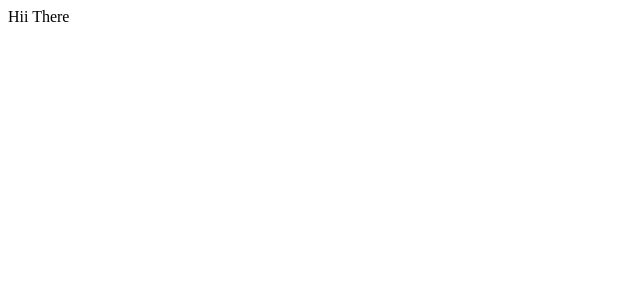
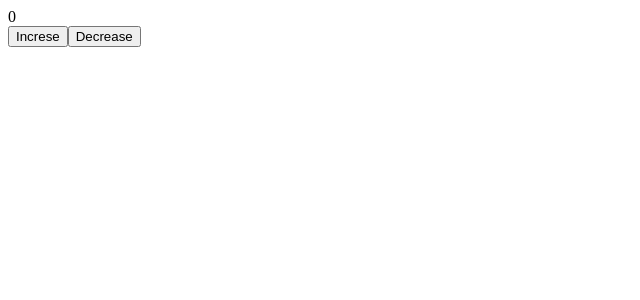
Before and after one commit to ABC11xyz/PropDrill-Context-API-Recoil, a React (Vite) app: page / in a window 1280 px wide. Shown: the top 300 px of the page, without its empty margins (0-640 px from the left). Built offline with nearby package versions, Linux system fonts and the light colour scheme.

Commit message:
we do like this

```diff
--- a/src/App.jsx
+++ b/src/App.jsx
@@ -1,11 +1,28 @@
-import React from 'react'
+import React, { useState } from 'react'
 
 const App = () => {
+
+  const [count , setCount] = useState(0);
+
   return (
     <div>
-      Hii There
+      <Count count = {count}/>
+      <Buttons count = {count} setCount = {setCount} />
     </div>
   )
 }
 
+function Count ({count}) {
+  return <div>
+    {count}
+  </div>
+}
+
+function Buttons ({count , setCount}) {
+ return <div>
+  <button onClick={() => (setCount(count+1))}> Increse</button>
+  <button onClick={() => (setCount(count-1))}> Decrease</button>
+ </div>
+}
+
 export default App
```
